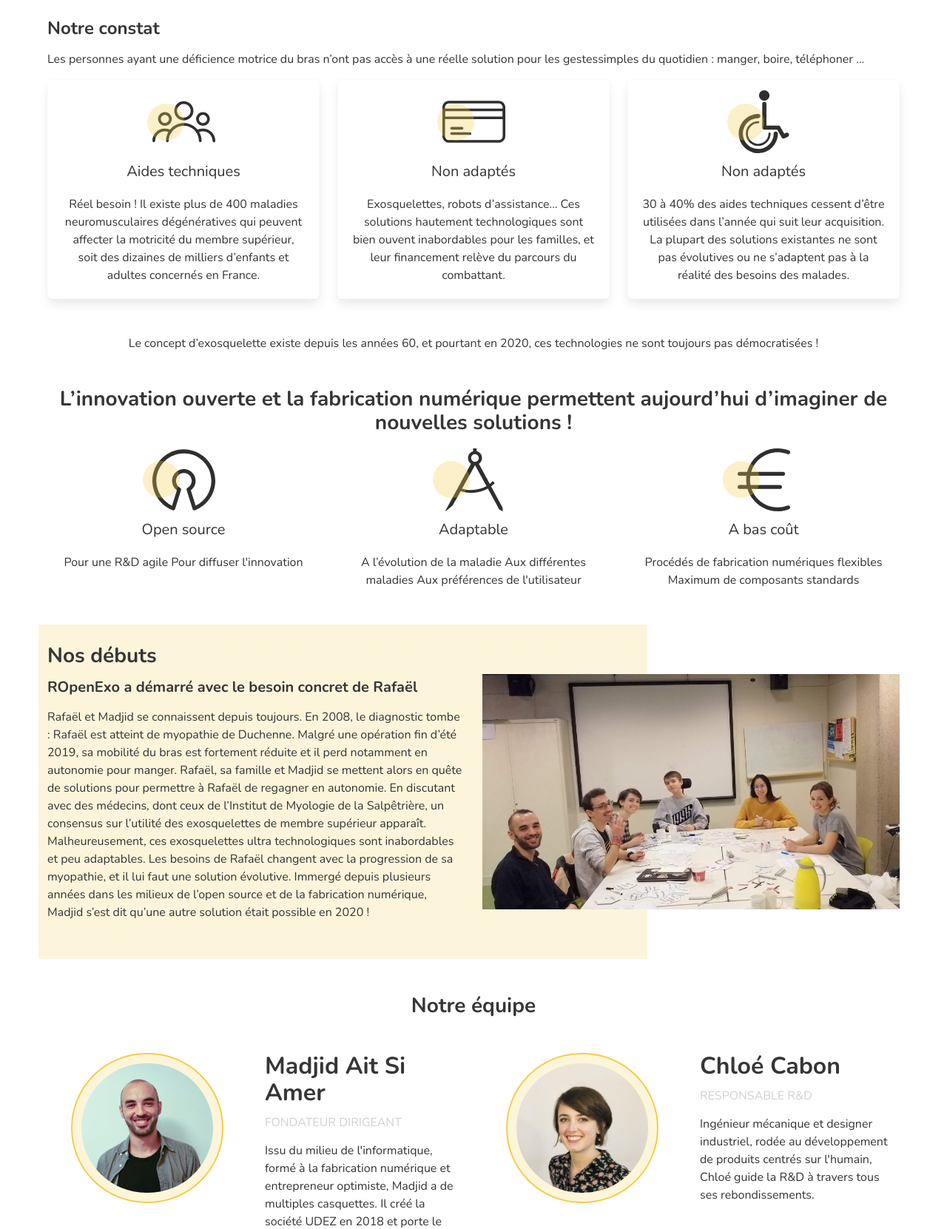
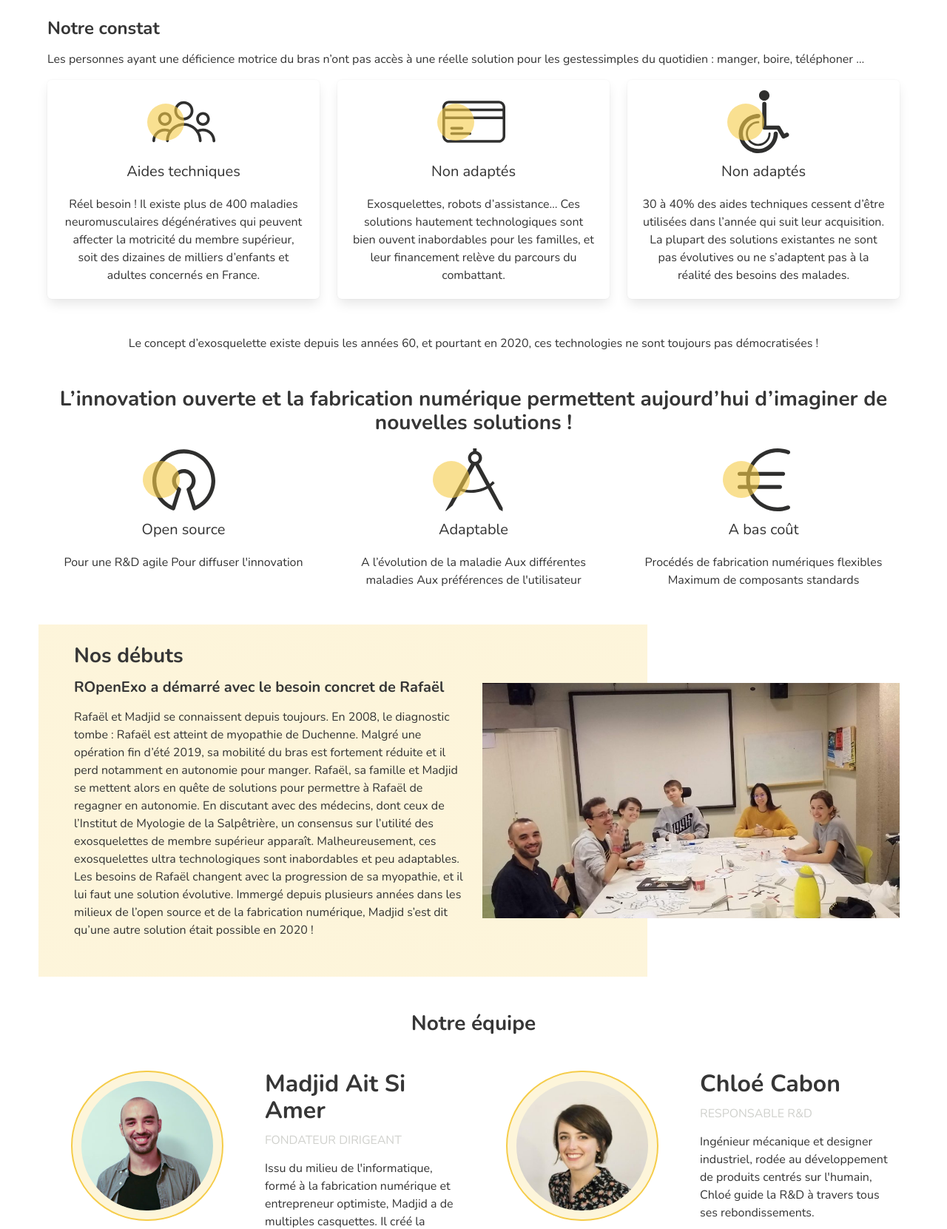
Before and after one commit to Zerui-WANG/ROpenExoWebsite, a Django app: page / in a window 1280 px wide. Shown: the part 619-2280 px from the top of the page at 74% size. Run offline with Django 3.2, Linux system fonts and the light colour scheme; style sheets or scripts are compiled from the project's sources; some libraries are stand-ins or nearby versions.

Commit message:
css improvement

```diff
--- a/assets/src/styles/main.scss
+++ b/assets/src/styles/main.scss
@@ -30,13 +30,14 @@ $circle-width: 50px;
     width: $circle-width;
     height: $circle-width;
     border-radius: 50%;
-    background-color: rgba(245,204,73,0.3);
+    background-color: #F5CC4999;
     position: relative;
     margin-left: 35%;
     margin-top: 12px;
 }
 
 $padding-top-bottom-sections: 15px;
+
 .background-progress{
     background: linear-gradient(to right, #F5CC4933 70%, white 30%);
     padding-top: $padding-top-bottom-sections;
--- a/polls/templates/polls/index.html
+++ b/polls/templates/polls/index.html
@@ -146,7 +146,7 @@
 
 <!--Section début-->
     <div class="columns is-vcentered background-progress mb-6">
-        <div class="column is-half content">
+        <div class="column is-half content pl-6">
             <div class="content">
                 <h2>Nos débuts</h2>
                 <h4>ROpenExo a démarré avec le besoin concret de Rafaël</h4>
```
